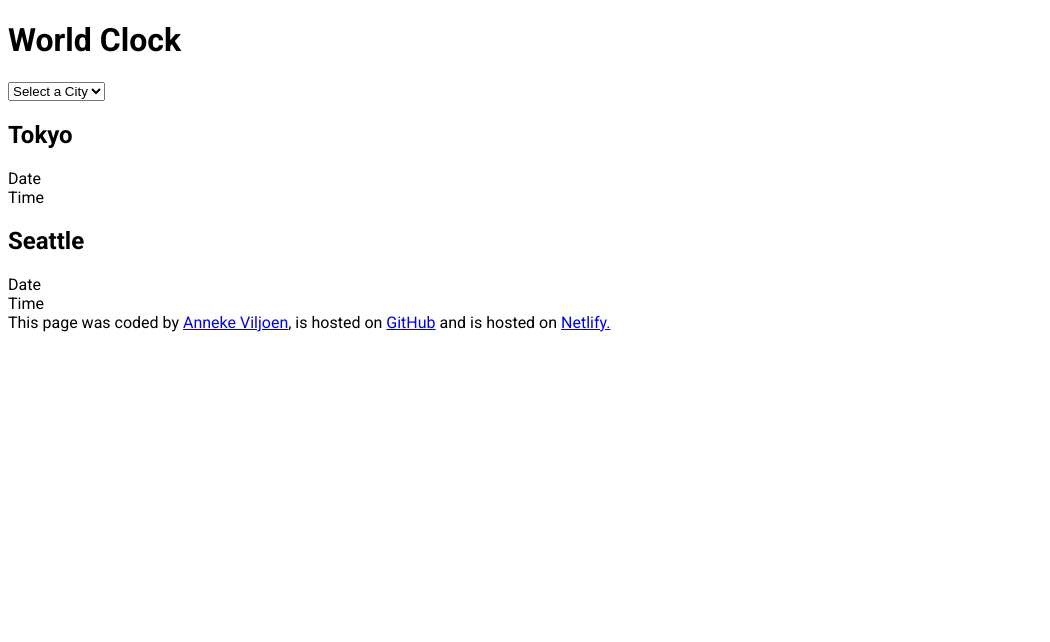
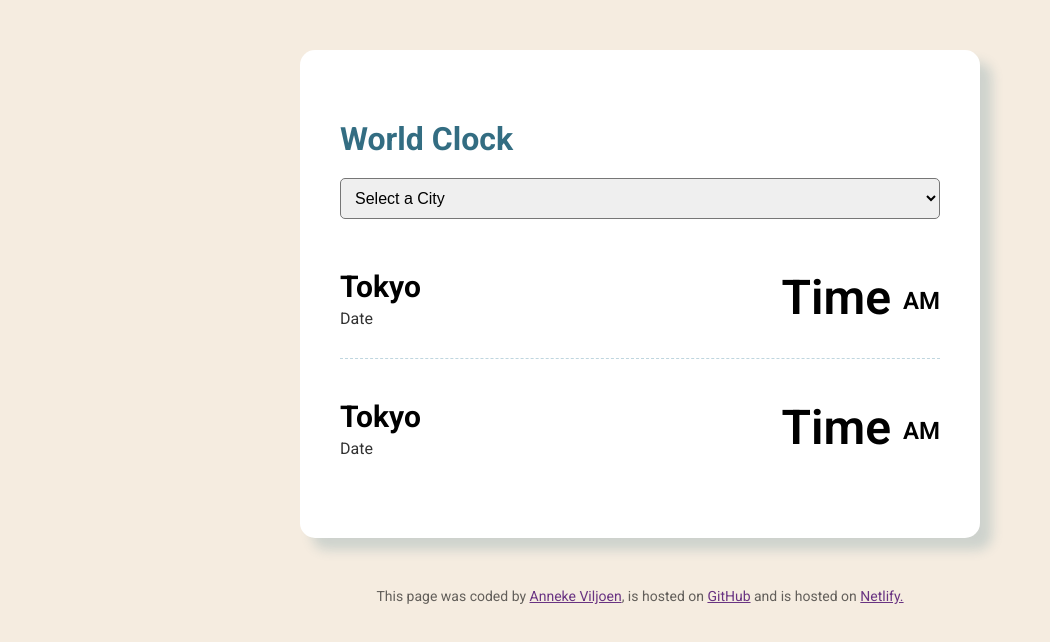
Before and after one commit to anneke44/world-clock-app, a plain HTML site: page index.html in a window 1280 px wide. Shown: the whole page, without its empty margins (0-1050 px from the left). Drawn offline with nearby package versions, Linux system fonts and the light colour scheme.

Commit message:
Basic CSS styling and structure in HTML

```diff
--- a/Add/style.css
+++ b/Add/style.css
@@ -1,3 +1,59 @@
 body {
   font-family: "Roboto", sans-serif;
+  background-color: #f5ece0;
 }
+.app-container {
+  background-color: #ffff;
+  max-width: 600px;
+  margin: 50px auto;
+  padding: 40px;
+  border-radius: 15px;
+  box-shadow: 12px 12px 12px rgba(51, 109, 130, 0.2);
+}
+h1 {
+  margin: 30px auto 20px;
+  color: #336d82;
+}
+select {
+  display: block;
+  width: 100%;
+  margin: 20px auto;
+  padding: 10px;
+  border-radius: 5px;
+  font-size: 16px;
+}
+h2 {
+  margin: 0 0 5px;
+  font-size: 30px;
+}
+.date {
+  opacity: 0.8;
+  font-size: 16px;
+}
+.city {
+  display: flex;
+  justify-content: space-between;
+  margin: 10px auto;
+  padding: 30px 0;
+  border-bottom: 1px dashed rgba(95, 153, 174, 0.4);
+}
+.city:last-child {
+  border: none;
+}
+.time {
+  font-size: 48px;
+  font-weight: 600;
+}
+small {
+  font-size: 24px;
+  line-height: 36px;
+  vertical-align: middle;
+}
+footer {
+  text-align: center;
+  font-size: 14px;
+  color: rgba(0, 0, 0, 0.6);
+}
+a {
+  color: rgb(105, 51, 130);
+}
--- a/index.html
+++ b/index.html
@@ -15,6 +15,7 @@
     <title>World Clock App</title>
   </head>
   <body>
+    <div class="app-container">
       <h1>World Clock</h1>
       <select name="cities" id="cities">
         <option value="">Select a City</option>
@@ -23,14 +24,25 @@
         <option value="sydney">Sydney</option>
       </select>
       <div class="city">
+        <div>
           <h2>Tokyo</h2>
           <div class="date">Date</div>
-      <div class="time">Time</div>
+        </div>
+        <div class="time">
+          Time
+          <small>AM</small>
+        </div>
       </div>
       <div class="city">
-      <h2>Seattle</h2>
+        <div>
+          <h2>Tokyo</h2>
           <div class="date">Date</div>
-      <div class="time">Time</div>
+        </div>
+        <div class="time">
+          Time
+          <small>AM</small>
+        </div>
+      </div>
     </div>
     <footer>
       This page was coded by
```
Lines whose indentation alone changed are shown as unchanged.
